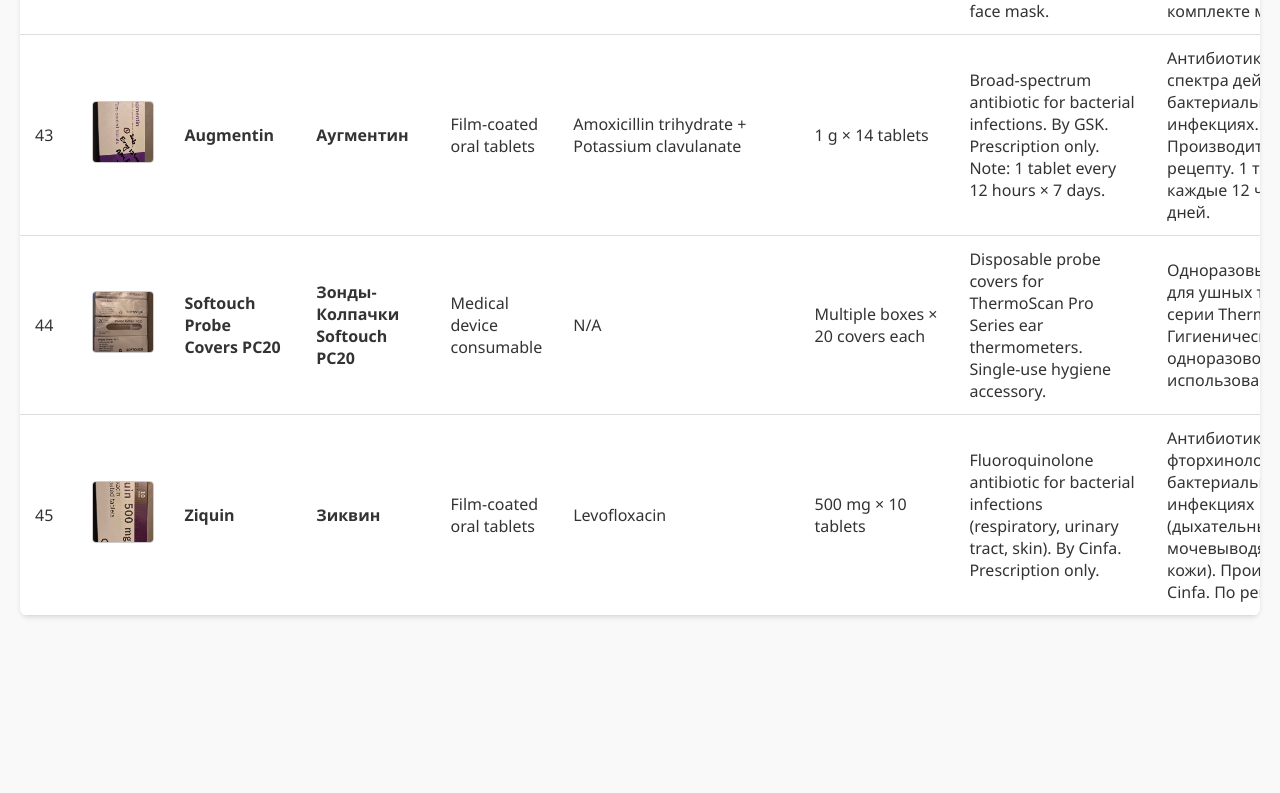
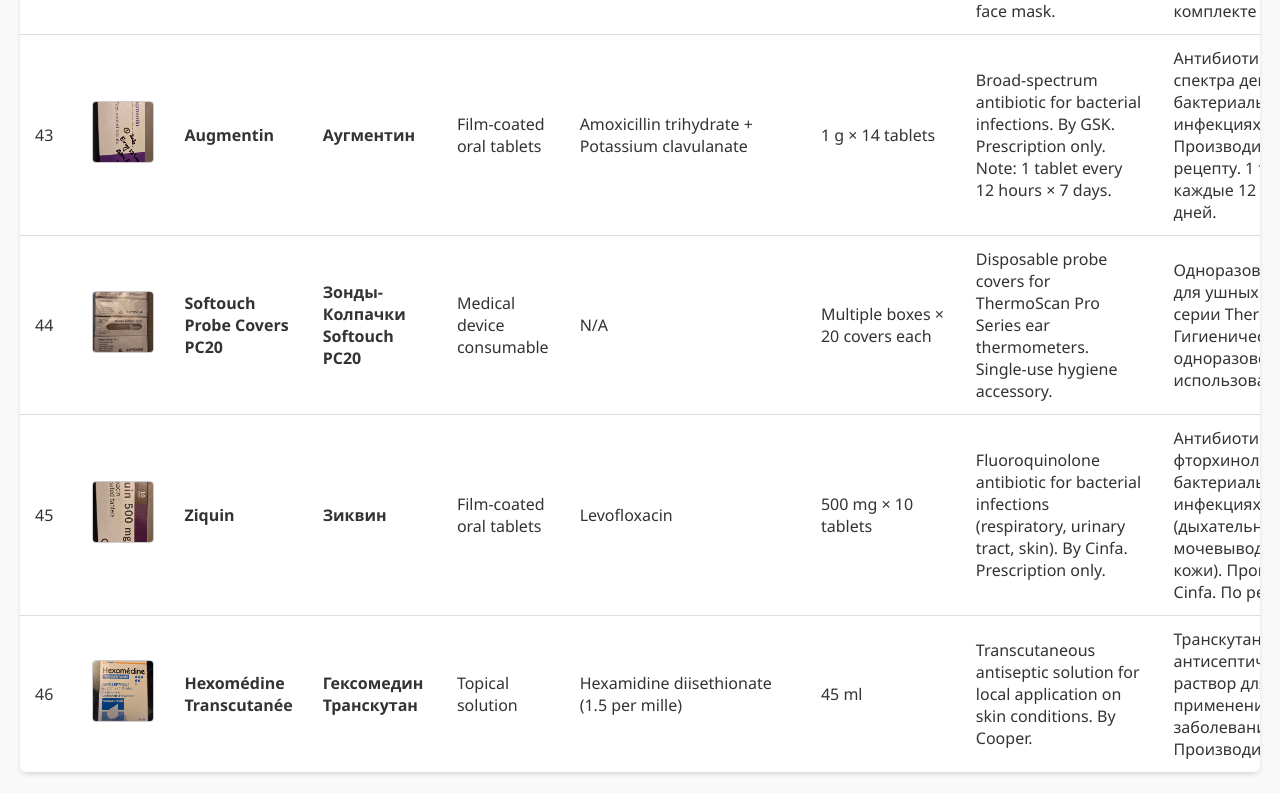
Before and after one commit to glotoff/medicines, a plain HTML site: page index.html in a window 1280 px wide. Shown: the part 6484-7277 px from the top of the page. Before the commit the page ends 7120 px from the top, so only its background shows below. Drawn offline with Linux system fonts and the light colour scheme.

Commit message:
added another item

```diff
--- a/index.html
+++ b/index.html
@@ -709,6 +709,19 @@
                     <td>Antibiotic / Antifungal</td>
                     <td>Антибиотик / Противогрибковое</td>
                 </tr>
+                <tr>
+                    <td>46</td>
+                    <td><a href="20260425_213701.jpg" target="_blank"><img src="20260425_213701.jpg" class="thumb" alt="Hexomédine Transcutanée"></a></td>
+                    <td><b>Hexomédine Transcutanée</b></td>
+                    <td><b>Гексомедин Транскутан</b></td>
+                    <td>Topical solution</td>
+                    <td>Hexamidine diisethionate (1.5 per mille)</td>
+                    <td>45 ml</td>
+                    <td>Transcutaneous antiseptic solution for local application on skin conditions. By Cooper.</td>
+                    <td>Транскутанный антисептический раствор для местного применения при кожных заболеваниях. Производитель: Cooper.</td>
+                    <td>Antiseptic / Disinfectant</td>
+                    <td>Антисептик / Дезинфицирующее</td>
+                </tr>
             </tbody>
         </table>
     </div>
```
Also changed, not shown: 20260425_213701.jpg (added), 1 other file.
